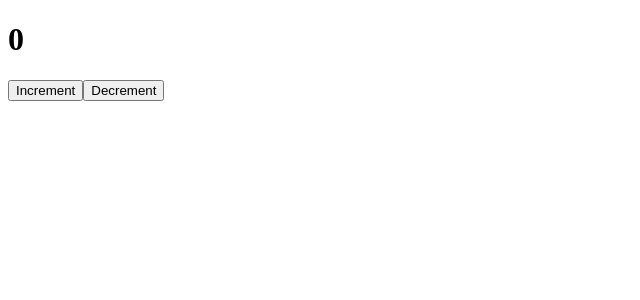
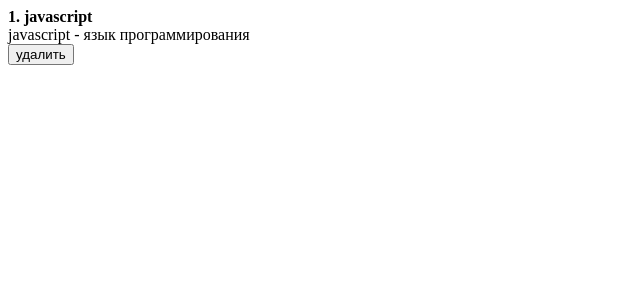
Before and after one commit to janemir/react_1st_project, a React (Create React App) app: page / in a window 1280 px wide. Shown: the top 300 px of the page, without its empty margins (0-640 px from the left). Built offline with nearby package versions, Linux system fonts and the light colour scheme.

Commit message:
before styles

```diff
--- a/src/App.js
+++ b/src/App.js
@@ -6,7 +6,17 @@
 
   return (
     <div className="App">
-      <ClassCounter/>
+      <div className="post">
+        <div className="post__contend">
+          <strong>1. javascript</strong>
+          <div>
+            javascript - язык программирования
+          </div>
+        </div>
+        <div className="post__btns">
+          <button>удалить</button>
+        </div>
+      </div>
     </div>
   );
 }
```
